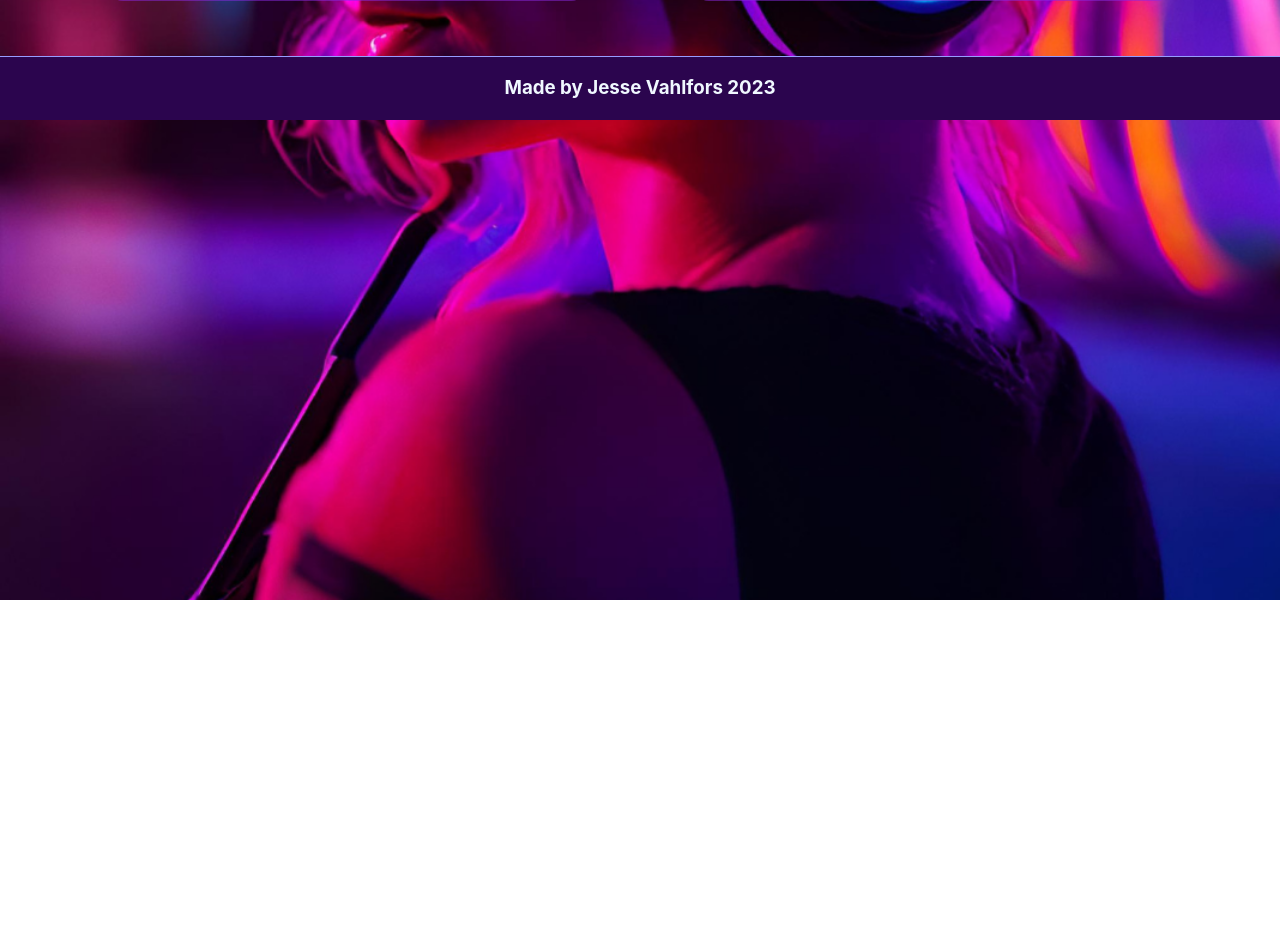
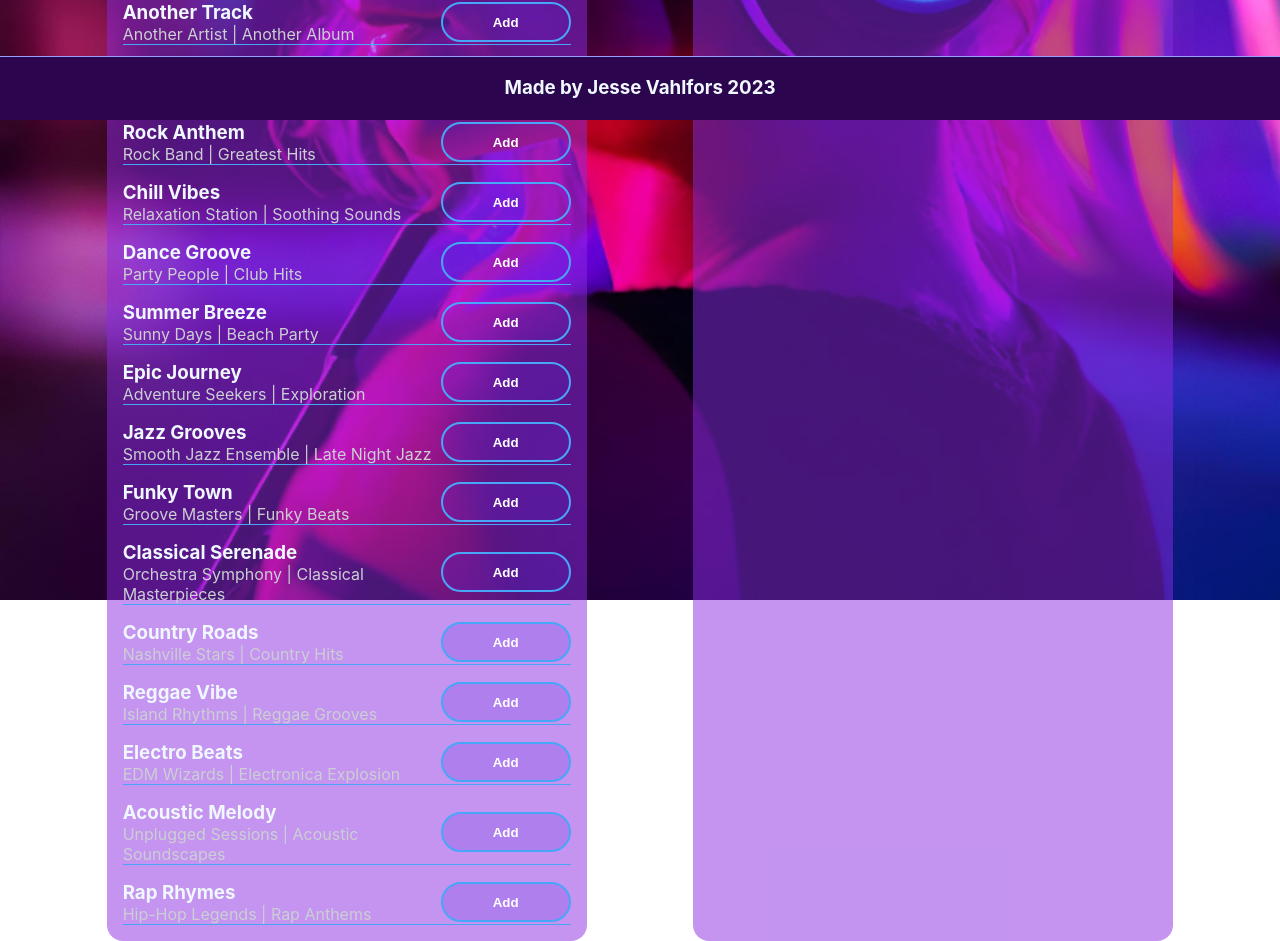
Before and after one commit to JesseVahlfors/Jammming, a React (Create React App) app: page / in a window 1280 px wide. Shown: the part 680-1621 px from the top of the page. Before the commit the page ends 1280 px from the top, so only its background shows below. Built offline with nearby package versions, Linux system fonts and the light colour scheme.

Commit message:
More Searchresults and moved function to App.js

```diff
--- a/src/App.js
+++ b/src/App.js
@@ -1,4 +1,3 @@
-
 import React, { useState } from 'react';
 import './App.css';
 import SearchResults from './SearchResults';
@@ -20,6 +19,12 @@ function App() {
     setPlaylist(updatedPlaylist);
   }
 
+  const handleSavePlaylist = () => {
+    const playlistUris = playlist.map((track) => track.uri);
+    console.log(playlistUris);
+    setPlaylist([]);
+  }
+
   return (
     <div className="App" style={{ backgroundImage: `url(${background})`}}>
       <header className="App-header" >
@@ -36,7 +41,11 @@ function App() {
             ) : (
                 <TrackList tracks={searchData} onAddToPlaylist={handleAddToPlaylist}/>
             )}
-            <Playlist playlist={playlist} onRemoveFromPlaylist={handleRemoveFromPlaylist}/>
+            <Playlist
+            playlist={playlist}
+            onRemoveFromPlaylist={handleRemoveFromPlaylist}
+            onSavePlaylist={handleSavePlaylist}
+            />
         </div>
       </div>
       <footer>
--- a/src/Playlist.js
+++ b/src/Playlist.js
@@ -7,17 +7,11 @@ Create a unidirectional data flow from your root component to relevant children
 This data flow should pass down the playlist name and tracks. */
 
 
-function Playlist({ playlist, onRemoveFromPlaylist }) {
+function Playlist({ playlist, onRemoveFromPlaylist, onSavePlaylist }) {
     const [playlistName, setPlaylistName] = useState("")
 
     const handleNameChange = (event) => {
         setPlaylistName(event.target.value);
-    };
-
-    const handleSavePlaylist = () => {
-        console.log("Playlist Name: " + playlistName)
-
-        setPlaylistName("")
     };
 
     return (
@@ -37,7 +31,9 @@ function Playlist({ playlist, onRemoveFromPlaylist }) {
                 <button onClick={() => onRemoveFromPlaylist(track)} className="removeButton">X</button>
             </div>
             ))}
-            <button onClick={handleSavePlaylist} className="saveButton">Save To Spotify</button>
+            <button onClick={onSavePlaylist} className="saveButton">
+                Save To Spotify
+            </button>
         </div>
     )
 }
--- a/src/SearchResults.js
+++ b/src/SearchResults.js
@@ -1,4 +1,4 @@
-import React, { useState, useEffect } from "react";
+import { useState, useEffect } from "react";
 
 //Each hard-coded array of track objects should contain a name, artist, album, and id property.
 function SearchResults() {
@@ -11,32 +11,142 @@ function SearchResults() {
                 name: "Kura Kura",
                 artist: "Ado",
                 album: "Kura Kura",
-                id: "1"
+                id: "1",
+                uri:"123"
             },
             {
                 name: "PUPPET SHOW",
                 artist: "XG",
                 album: "NEW DNA",
-                id: "2"
+                id: "2",
+                uri: "456"
             },
             {
                 name: "OTONABLUE",
                 artist: "ATARASHII GAKKO!",
                 album: "ICHIJIKIKOKU",
-                id: "3"
+                id: "3",
+                uri: "789"
             },
             {
                 name: "KANATA HALUKA",
                 artist: "RADWIMPS",
                 album: "Spinning globe",
-                id: "4"
+                id: "4",
+                uri: "321"
             },
             {
                 name: "Bad example",
                 artist: "takayan",
                 album: "2019-2021",
-                id: "5"
-            }
+                id: "5" ,
+                uri: "654"
+            },
+            {
+                name: "Another Track",
+                artist: "Another Artist",
+                album: "Another Album",
+                id: "6",
+                uri: "987"
+              },
+              {
+                name: "Cool Song",
+                artist: "Great Artist",
+                album: "Awesome Album",
+                id: "7",
+                uri: "6543"
+              },
+              {
+                name: "Rock Anthem",
+                artist: "Rock Band",
+                album: "Greatest Hits",
+                id: "8",
+                uri: "1234"
+              },
+              {
+                name: "Chill Vibes",
+                artist: "Relaxation Station",
+                album: "Soothing Sounds",
+                id: "9",
+                uri: "5678"
+              },
+              {
+                name: "Dance Groove",
+                artist: "Party People",
+                album: "Club Hits",
+                id: "10",
+                uri: "333"
+              },
+              {
+                name: "Summer Breeze",
+                artist: "Sunny Days",
+                album: "Beach Party",
+                id: "11",
+                uri: "4444"
+              },
+              {
+                name: "Epic Journey",
+                artist: "Adventure Seekers",
+                album: "Exploration",
+                id: "12",
+                uri: "1111"
+              },
+              {
+                name: "Jazz Grooves",
+                artist: "Smooth Jazz Ensemble",
+                album: "Late Night Jazz",
+                id: "13",
+                uri: "8888"
+              },
+              {
+                name: "Funky Town",
+                artist: "Groove Masters",
+                album: "Funky Beats",
+                id: "14",
+                uri: "9999"
+              },
+              {
+                name: "Classical Serenade",
+                artist: "Orchestra Symphony",
+                album: "Classical Masterpieces",
+                id: "15",
+                uri: "7777"
+              },
+              {
+                name: "Country Roads",
+                artist: "Nashville Stars",
+                album: "Country Hits",
+                id: "16",
+                uri: "5555"
+              },
+              {
+                name: "Reggae Vibe",
+                artist: "Island Rhythms",
+                album: "Reggae Grooves",
+                id: "17",
+                uri: "6666"
+              },
+              {
+                name: "Electro Beats",
+                artist: "EDM Wizards",
+                album: "Electronica Explosion",
+                id: "18",
+                uri: "3333"
+              },
+              {
+                name: "Acoustic Melody",
+                artist: "Unplugged Sessions",
+                album: "Acoustic Soundscapes",
+                id: "19",
+                uri: "2222"
+              },
+              {
+                name: "Rap Rhymes",
+                artist: "Hip-Hop Legends",
+                album: "Rap Anthems",
+                id: "20",
+                uri: "777"
+              }
 
         ];
 
```
